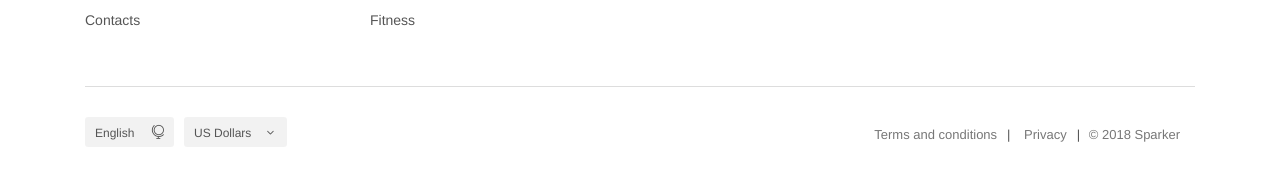
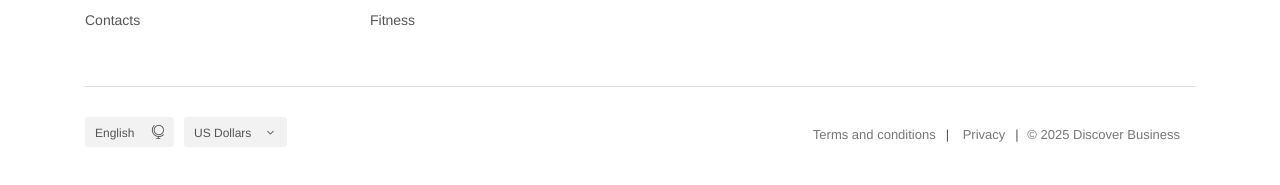
Before and after one commit to SibaCode/discover-business-website, a website: page faq.html in a window 1280 px wide. Shown: the part 2026-2211 px from the top of the page. Drawn offline with Linux system fonts and the light colour scheme.

Commit message:
2018>>2025

```diff
--- a/faq.html
+++ b/faq.html
@@ -565,7 +565,7 @@
 					<ul id="additional_links">
 						<li><a href="#0">Terms and conditions</a></li>
 						<li><a href="#0">Privacy</a></li>
-						<li><span>© 2018 Sparker</span></li>
+						<li><span>© 2025 Discover Business</span></li>
 					</ul>
 				</div>
 			</div>
```
